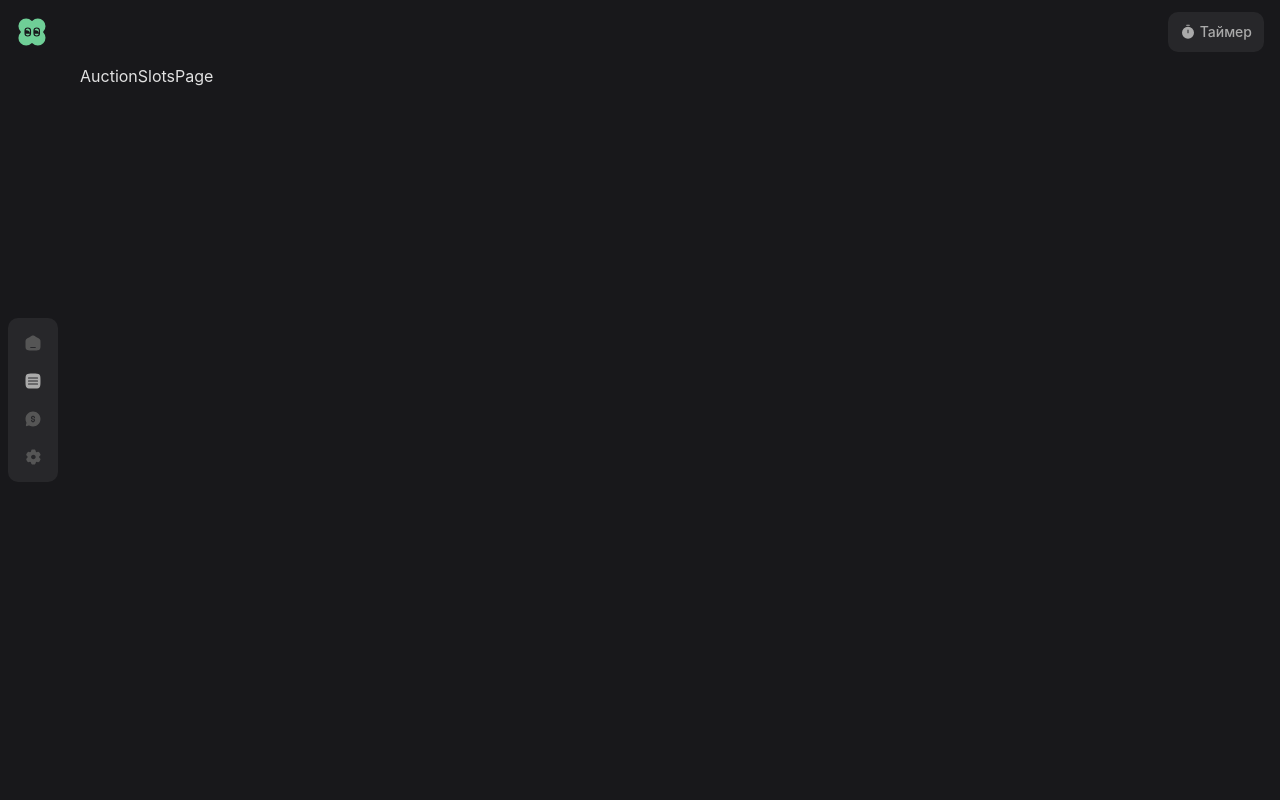
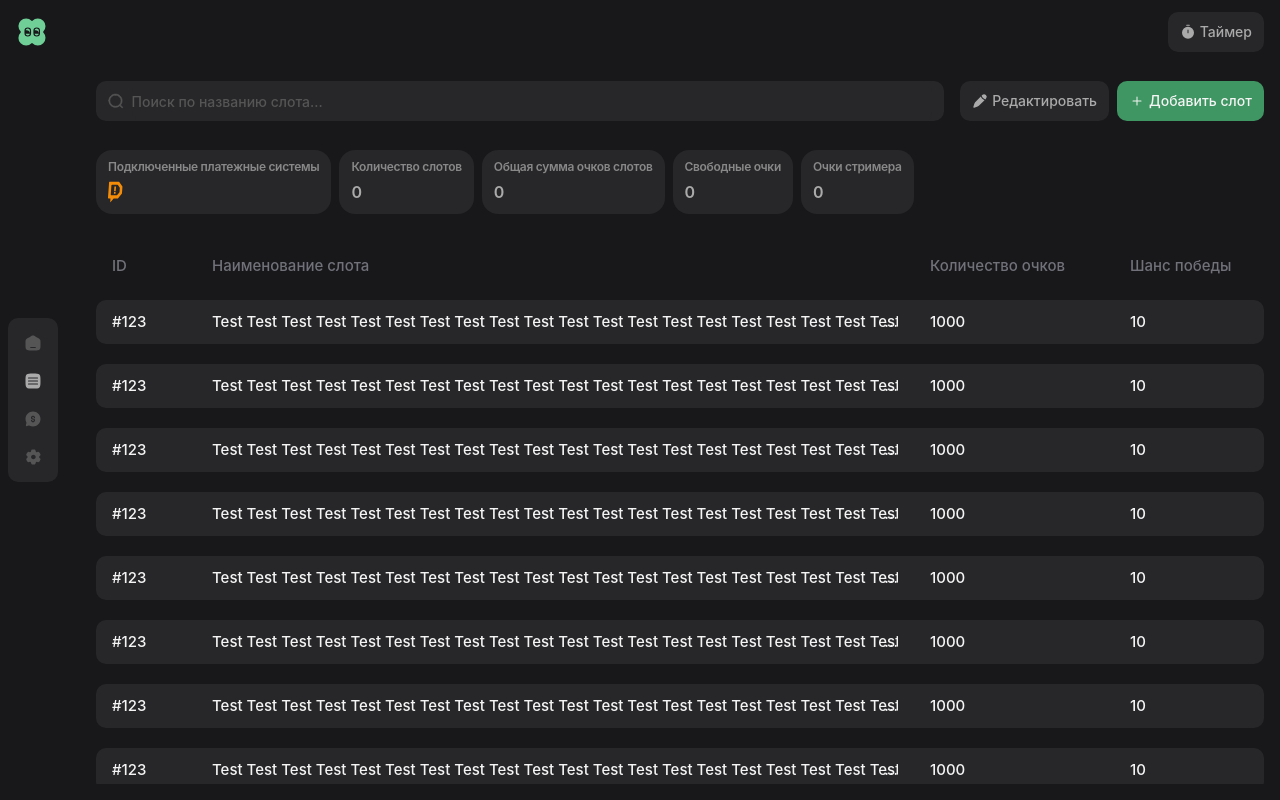
Before and after one commit to novsource/klewik-mono, a React (Vite) app in the folder apps/streamers-dashboard/: page /dashboard/1/slots in a window 1280 px wide. Built offline with nearby package versions, Linux system fonts and the light colour scheme.

Commit message:
feat(page): add cards and slots table on slot page

```diff
--- a/apps/streamers-dashboard/src/pages/AuctionSlotsPage/AuctionSlotsPage.tsx
+++ b/apps/streamers-dashboard/src/pages/AuctionSlotsPage/AuctionSlotsPage.tsx
@@ -1,7 +1,87 @@
+import {
+  Card,
+  CardContainer,
+  CardContent,
+  CardHeader,
+  CardTitle,
+} from '@ui/Card/Card'
+import { Icons } from '@ui/icons'
+import SearchInput from './components/SearchInput/SearchInput'
+import { Button } from '@ui/index'
+import SlotsTable from './components/SlotsTable/SlotsTable'
+
 type AuctionSlotsPageProps = {}
 
 const AuctionSlotsPage = (props: AuctionSlotsPageProps) => {
-  return <div className="temp grid h-full w-full">AuctionSlotsPage</div>
+  return (
+    <div className="grid h-full w-full grid-rows-slots gap-y-7 py-4 pl-4">
+      <div className="flex flex-nowrap items-center gap-x-4">
+        <SearchInput />
+        <div className="flex items-center gap-x-2">
+          <Button
+            variant={'default'}
+            startContent={<Icons.Pencil width={16} height={16} />}
+          >
+            Редактировать
+          </Button>
+          <Button
+            variant={'action'}
+            startContent={<Icons.Plus width={16} height={16} />}
+          >
+            Добавить слот
+          </Button>
+        </div>
+      </div>
+
+      <div className="flex flex-col gap-y-3">
+        <div className="flex h-full w-full">
+          <CardContainer size="sm" variant="slots">
+            <div className="flex flex-nowrap gap-x-2">
+              <Card>
+                <CardHeader>
+                  <CardTitle className="text-nowrap">
+                    Подключенные платежные системы
+                  </CardTitle>
+                </CardHeader>
+                <CardContent>
+                  <Icons.DonationAlerts width={18} height={24} />
+                </CardContent>
+              </Card>
+              <Card>
+                <CardHeader>
+                  <CardTitle className="text-nowrap">
+                    Количество слотов
+                  </CardTitle>
+                </CardHeader>
+                <CardContent>0</CardContent>
+              </Card>
+              <Card>
+                <CardHeader>
+                  <CardTitle className="text-nowrap">
+                    Общая сумма очков слотов
+                  </CardTitle>
+                </CardHeader>
+                <CardContent>0</CardContent>
+              </Card>
+              <Card>
+                <CardHeader>
+                  <CardTitle className="text-nowrap">Свободные очки</CardTitle>
+                </CardHeader>
+                <CardContent>0</CardContent>
+              </Card>
+              <Card>
+                <CardHeader>
+                  <CardTitle className="text-nowrap">Очки стримера</CardTitle>
+                </CardHeader>
+                <CardContent>0</CardContent>
+              </Card>
+            </div>
+          </CardContainer>
+        </div>
+      </div>
+      <SlotsTable />
+    </div>
+  )
 }
 
 export default AuctionSlotsPage
--- /dev/null
+++ b/apps/streamers-dashboard/src/pages/AuctionSlotsPage/components/SlotsTable/SlotsTable.tsx
@@ -0,0 +1,75 @@
+import AnimatedTruncText from '@/pages/AuctionWheelPage/components/WheelTabs/LotsWheelTab/LotCard/AnimatedTruncText'
+
+import {
+  Table,
+  TableBody,
+  TableCaption,
+  TableCell,
+  TableHead,
+  TableHeader,
+  TableRow,
+} from '@ui/Table/Table'
+
+type SlotsTableProps = {}
+
+const slotsTableColumnHeaders = {
+  id: {
+    name: 'ID',
+    className: 'w-[100px]',
+  },
+  slotTitle: {
+    name: 'Наименование слота',
+    className: 'min-w-[300px]',
+  },
+  slotPoints: {
+    name: 'Количество очков',
+    className: 'min-w-[150px] w-[200px]',
+  },
+  chance: {
+    name: 'Шанс победы',
+    className: 'w-[150px]',
+  },
+}
+
+const items: AuctionSlot[] = Array(20).fill({
+  _id: '#123',
+  name: Array(100).fill('Test').join(' '),
+  points: 1000,
+  chance: 10,
+})
+
+const SlotsTable = (props: SlotsTableProps) => {
+  return (
+    <Table>
+      <TableCaption>Последнее обновление: 5 минут назад</TableCaption>
+      <TableHeader>
+        {(
+          Object.keys(slotsTableColumnHeaders) as Array<
+            keyof typeof slotsTableColumnHeaders
+          >
+        ).map((key) => {
+          const { name, className } = slotsTableColumnHeaders[key]
+          return <TableHead className={className}>{name}</TableHead>
+        })}
+      </TableHeader>
+      <TableBody>
+        {items.map((item) => {
+          return (
+            <TableRow key={item._id}>
+              {(Object.keys(item) as Array<keyof typeof item>).map((key) => (
+                <TableCell className="max-w-[500px] overflow-clip" key={key}>
+                  <AnimatedTruncText>{String(item[key])}</AnimatedTruncText>
+                  {/* {typeof item[key] === 'number'
+                    ? new Intl.NumberFormat('ru-ru').format(item[key])
+                    : String(item[key])} */}
+                </TableCell>
+              ))}
+            </TableRow>
+          )
+        })}
+      </TableBody>
+    </Table>
+  )
+}
+
+export default SlotsTable
--- a/apps/streamers-dashboard/src/pages/AuctionWheelPage/components/WheelTabs/LotsWheelTab/LotCard/LotCard.tsx
+++ b/apps/streamers-dashboard/src/pages/AuctionWheelPage/components/WheelTabs/LotsWheelTab/LotCard/LotCard.tsx
@@ -1,7 +1,7 @@
 import AnimatedTruncText from './AnimatedTruncText'
 
 const LotCard = (props: AuctionSlot) => {
-  const { _id, auctionColor, name, tag, value, ownerId, sponsorsIds } = props
+  const { _id, auctionColor, name, points, sponsorsIds } = props
 
   return (
     <div className="flex h-10 w-full items-center justify-between gap-x-2 rounded-small bg-dark px-3 py-2">
```
